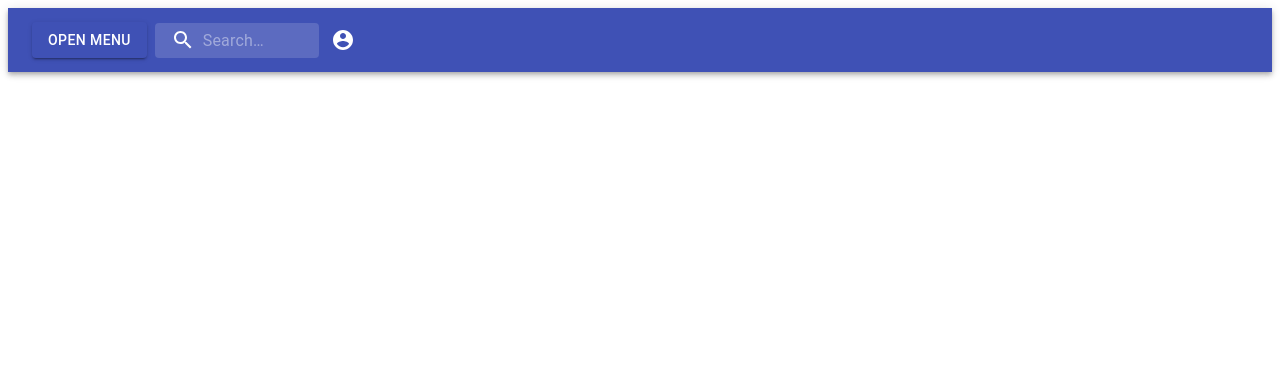
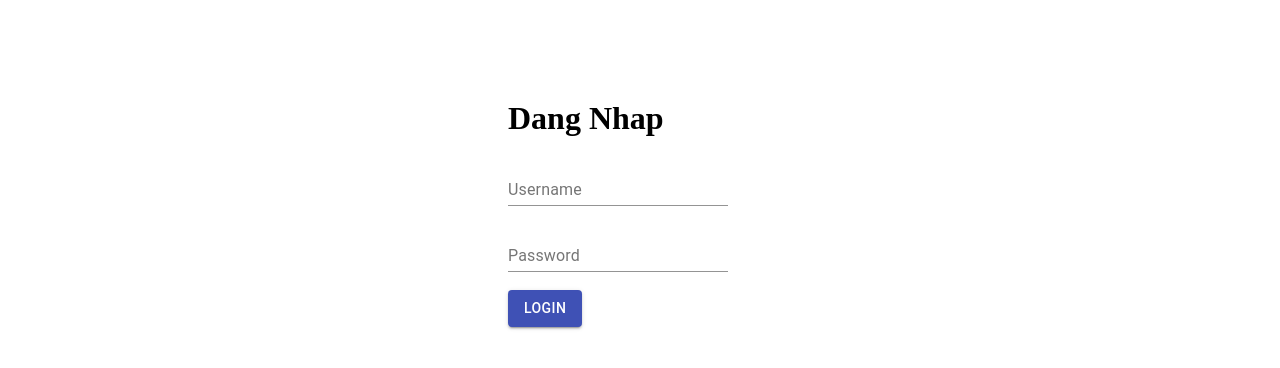
Before and after one commit to vanhung1999dev/book-management, a React (Create React App) app in the folder client/: page /login in a window 1280 px wide. Shown: the top 368 px of the page. Built offline with nearby package versions, Linux system fonts and the light colour scheme; the HTML template or start-up script is replaced by a standard one.

Commit message:
done basic thread login and comback mainpage

```diff
--- a/client/src/App.js
+++ b/client/src/App.js
@@ -1,10 +1,10 @@
 import React from 'react';
-import MainPage from './Component/MainPage'
+import MainRouter from './Component/MainRouter'
 
 function App() {
   return (
     <div className="App">
-      <MainPage />
+      <MainRouter />
     </div>
   );
 }
--- a/client/src/component/Header.js
+++ b/client/src/component/Header.js
@@ -16,6 +16,7 @@ import InboxIcon from '@material-ui/icons/MoveToInbox';
 import DraftsIcon from '@material-ui/icons/Drafts';
 import SendIcon from '@material-ui/icons/Send';
 import { withStyles } from '@material-ui/core/styles';
+import { useHistory } from 'react-router-dom';
 
 
 const useStyles = makeStyles((theme) => ({
@@ -108,6 +109,15 @@ export default function ButtonAppBar() {
         setAnchorEl(null);
     };
 
+    localStorage.setItem('isLogin', false);
+    const history = useHistory();
+    const handleLogin = () => {
+        if (localStorage.getItem('isLogin')) {
+            console.log('it work');
+            history.push('/login');
+        }
+    }
+
     return (
         <div className={classes.root}>
             <AppBar position="static">
@@ -120,7 +130,7 @@ export default function ButtonAppBar() {
                             color="primary"
                             onClick={handleClick}
                         >
-                            Open Menu
+                            abc
                         </Button>
                         <StyledMenu
                             id="customized-menu"
@@ -168,7 +178,7 @@ export default function ButtonAppBar() {
                             aria-label="account of current user"
                             aria-controls="menu-appbar"
                             aria-haspopup="true"
-                            // onClick={handleMenu} not catch event
+                            onClick={handleLogin}
                             color="inherit"
                         >
                             <AccountCircle />
--- a/client/src/component/MainPage.js
+++ b/client/src/component/MainPage.js
@@ -1,10 +1,12 @@
 import React from 'react'
 import Header from './Header'
+// import Login from './Login'
 
 function MainPage() {
     return (
         <div>
            <Header />
+           {/* <Login /> */}
         </div>
     )
 }
--- /dev/null
+++ b/client/src/component/MainRouter.js
@@ -0,0 +1,20 @@
+import React from 'react'
+import { Route, Switch, BrowserRouter } from 'react-router-dom'
+import MainPage from './MainPage'
+// import Login from './Login'
+import OtherLogin from './otherLogin'
+
+function MainRouter() {
+    return (
+        <div>
+            <BrowserRouter>
+                <Switch>
+                    <Route exact path='/' component={MainPage} />
+                    <Route exact path='/login' component={OtherLogin} />
+                </Switch>
+            </BrowserRouter>
+        </div>
+    )
+}
+
+export default MainRouter
--- /dev/null
+++ b/client/src/component/otherLogin.js
@@ -0,0 +1,45 @@
+import React, {useState } from 'react'
+import TextField from '@material-ui/core/TextField';
+import Button from '@material-ui/core/Button';
+import { useHistory } from 'react-router-dom'
+import Axios from 'axios';
+import '../Css/login.css';
+
+const OtherLogin = () => {
+    const [username, setUsername] = useState("")
+    const [password, setPassword] = useState("")
+
+    const handleUsername = (event) => {
+        setUsername(event.target.value);
+    }
+
+    const handlePassword = (event) => {
+        setPassword(event.target.value);
+    }
+
+    const history = useHistory();
+    const handleLogin = async () => {
+        const respond = await Axios.post('http://localhost:3000/login', { username, password });
+        console.log('res:', respond);
+        if (respond.status === 200) {
+            localStorage.setItem('isLogin', true);
+            localStorage.setItem('jwt', respond.data);
+            history.push('/');
+        }
+    }
+
+    return (
+        <div>
+            <div className="login-form">
+                <h1>Dang Nhap</h1>
+                <TextField name="username" label="Username" onChange={handleUsername} /><br></br><br></br>
+                <TextField name="password" label="Password" onChange={handlePassword} /><br></br><br></br>
+                <Button variant="contained" color="primary" onClick={handleLogin} >
+                    Login
+                 </Button>
+            </div>
+        </div>
+    )
+}
+
+export default OtherLogin
--- a/package.json
+++ b/package.json
@@ -31,7 +31,7 @@
     "nodemon": "^2.0.2",
     "passport": "^0.4.1",
     "passport-local": "^1.0.0",
-    "react-router-dom": "^5.1.2",
+    "react-router-dom": "^5.2.0",
     "seneca": "^3.20.3",
     "seneca-web": "^2.2.1",
     "sequelize": "^5.21.5"
```
Also changed, not shown: client/src/component/Login.js (deleted, +0 -77 lines), 1 other file (tests, documents, lock files or other folders).
